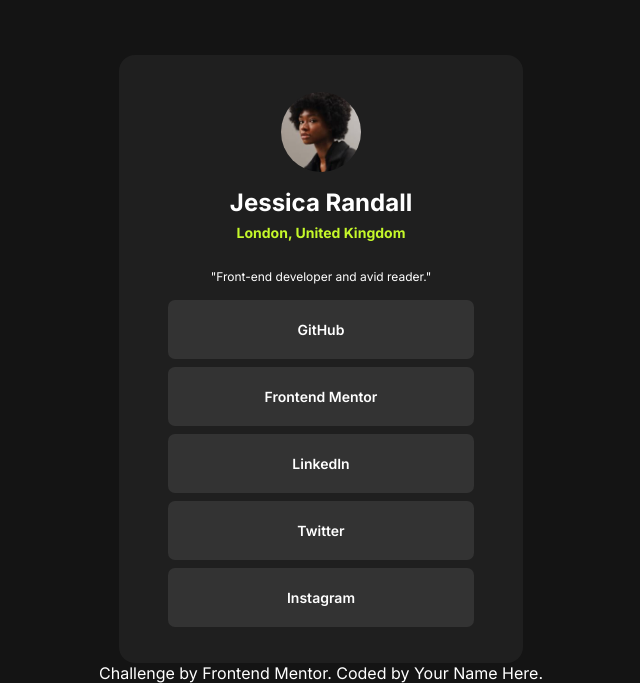
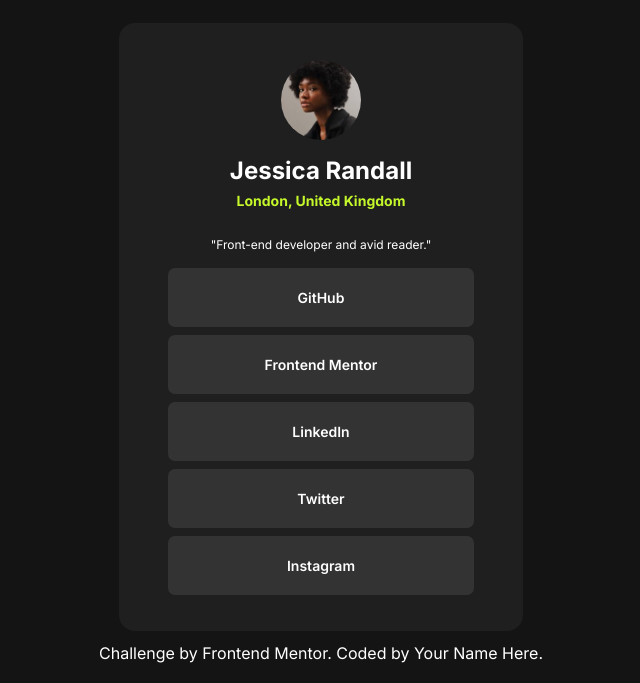
Before and after one commit to Raley17/Social-Links-Profile, a plain HTML site: page index.html in a window 1280 px wide. Shown: the part 137-820 px from the top of the page, without its empty margins (319-959 px from the left). Drawn offline with Linux system fonts and the light colour scheme.

Commit message:
3.1 round of fixes.

```diff
--- a/style.css
+++ b/style.css
@@ -26,7 +26,7 @@
   display: flex;
   justify-content: center;
   align-self: center;
-  margin-top: 12em;
+  margin-top: 10em;
 }
 
 article {
```
